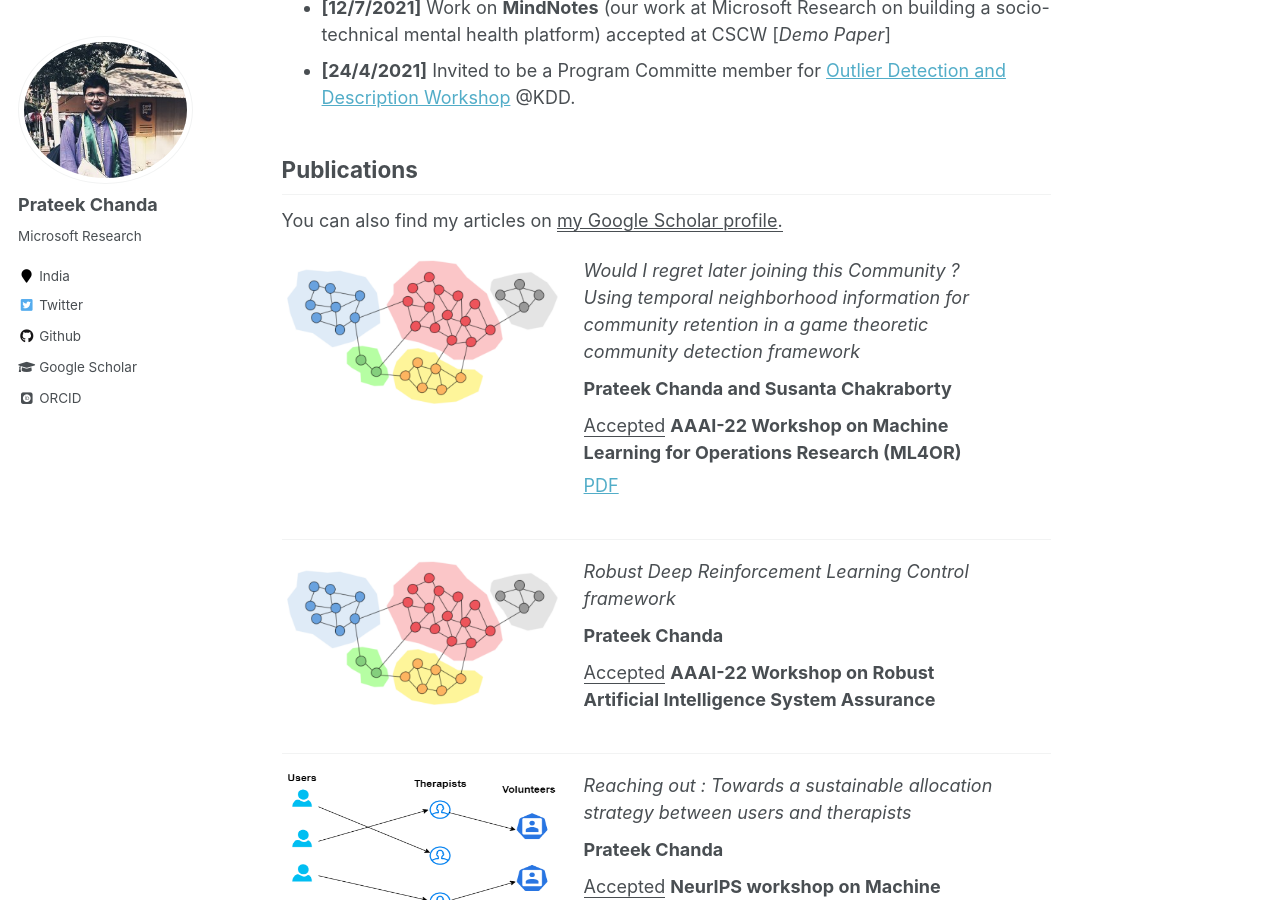
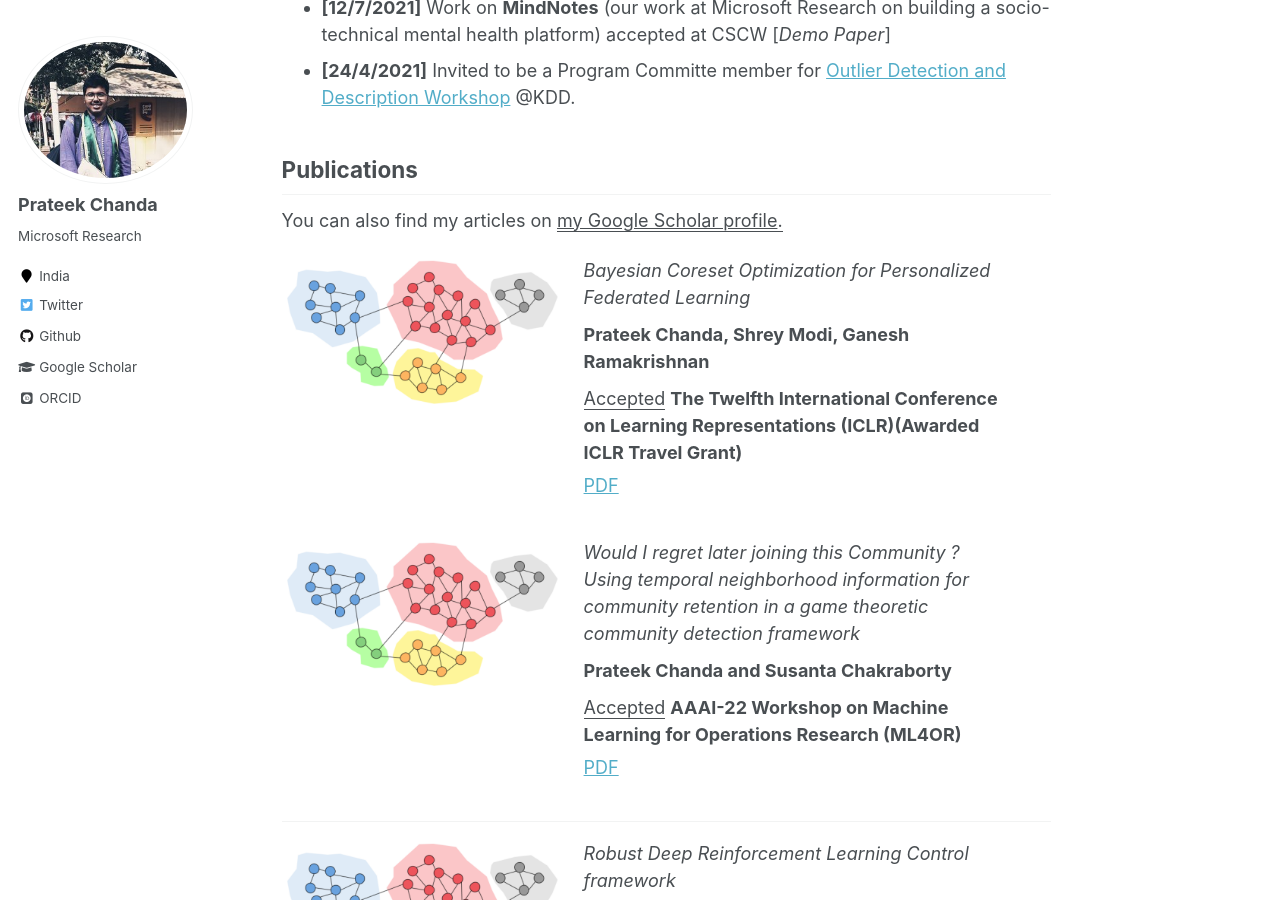
Before and after one commit to prateekiiest/prateekist.github.io, a Jekyll site: the page built from _pages/about.md, in a window 1280 px wide and 900 px high, scrolled down 1296 px. Built offline with Jekyll 4.4.1, drawn with Linux system fonts in a browser that asks for light colours; some web fonts are replaced.

Commit message:
Update about.md

```diff
--- a/_pages/about.md
+++ b/_pages/about.md
@@ -41,6 +41,19 @@ Publications
 
 
 You can also find my articles on <u><a href="https://scholar.google.co.in/citations?user=2CiQLkYAAAAJ&hl=en&authuser=1">my Google Scholar profile</a>.</u>
+
+
+<div style="display: flex; flex-flow: row wrap; margin-bottom:40px">
+<img src="/images/community_detection_graph.png" alt="drawing" style="width: 280px; height: 150px;"/>
+<div style="text-align: left; margin-left:22px; width: 420px">
+<div style="font-style: italic">Bayesian Coreset Optimization for Personalized Federated Learning
+</div><div style="margin-top : 10px"><b>Prateek Chanda, Shrey Modi, Ganesh Ramakrishnan</b></div>
+<div style="margin-top : 10px"><ins>Accepted</ins> <b>The Twelfth International Conference on Learning Representations (ICLR)(Awarded ICLR Travel Grant)
+</b></div>
+<div style="margin-top : 6px"><a href="https://openreview.net/pdf?id=xUBHq0OrgeR" style="padding-right:20px">PDF</a></div>
+</div>
+</div>
+
 
 
 <div style="display: flex; flex-flow: row wrap; margin-bottom:40px">
```
